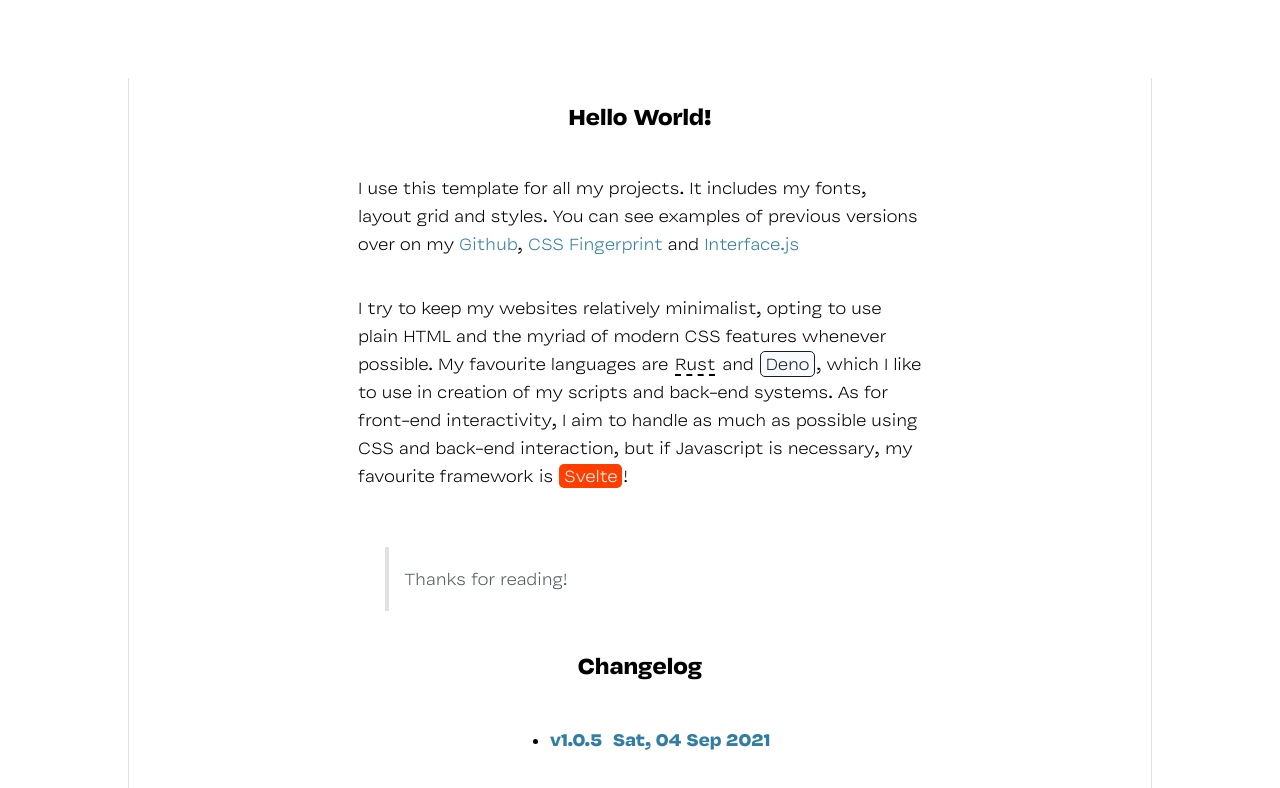
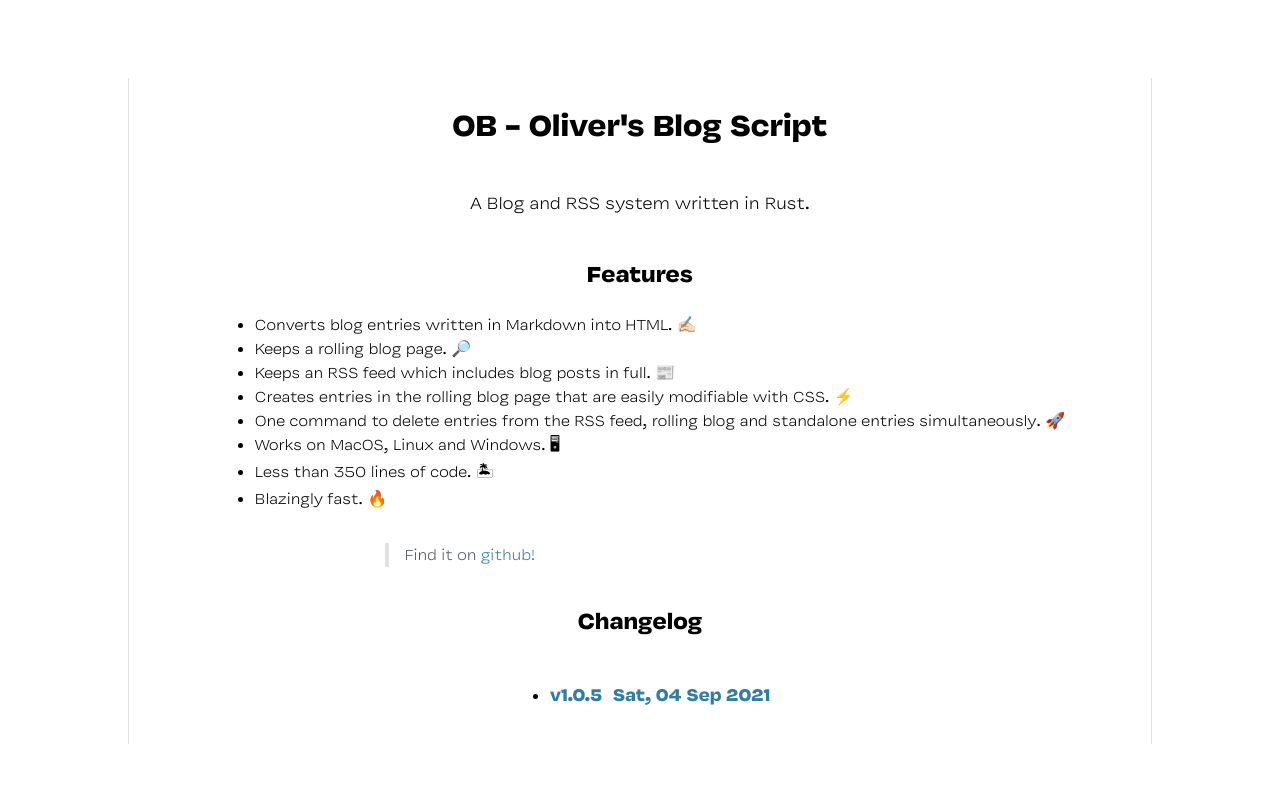
Before and after one commit to OliverBrotchie/ob, a plain HTML site: page docs/index.html in a window 1280 px wide. Shown: the part 272-1060 px from the top of the page. Drawn offline with Linux system fonts and the light colour scheme.

Commit message:
Update index.html

```diff
--- a/docs/index.html
+++ b/docs/index.html
@@ -31,13 +31,21 @@
 		<main>
 			<div class="container">
 				<div class="center">
-					<h2>Hello World!</h2>
-					<p>I use this template for all my projects. It includes my fonts, layout grid and styles. You can see examples of previous versions over on my <a href="https://github.com/OliverBrotchie">Github</a>, <a href="https://github.com/OliverBrotchie/css-fingerprint-study">CSS Fingerprint</a> and <a href="https://github.com/OliverBrotchie/interface.js">Interface.js</a></p>
-					<p>I try to keep my websites relatively minimalist, opting to use plain HTML and the myriad of modern CSS features whenever possible. My favourite languages are <a href="https://www.rust-lang.org/" class="rust-text">Rust</a> and <a href="https://deno.land/" class="deno-text">Deno</a>, which I like to use in creation of my scripts and back-end systems. As for front-end interactivity, I aim to handle as much as possible using CSS and back-end interaction, but if Javascript is necessary, my favourite framework is <a href="https://svelte.dev/" class="svelte-text">Svelte</a>!</p>
-					<br>
-					<blockquote>
-						<p>Thanks for reading!</p>
-					</blockquote>
+					<h1>OB - Oliver's Blog Script</h1>
+					<p><bold>A Blog and RSS system written in Rust.</bold></p>
+					<h2>Features</h2>
+					<ul>
+						<li>Converts blog entries written in Markdown into HTML. ✍🏻</li>
+						<li>Keeps a rolling blog page. 🔎</li>
+						<li>Keeps an RSS feed which includes blog posts in full. 📰</li>
+						<li>Creates entries in the rolling blog page that are easily modifiable with CSS. ⚡️</li>
+						<li>One command to delete entries from the RSS feed, rolling blog and standalone entries simultaneously. 🚀</li>
+						<li>Works on MacOS, Linux and Windows. 🖥</li>
+						<li>Less than 350 lines of code. 🏝</li>
+						<li>Blazingly fast. 🔥</li>
+					</ul>
+
+					<blockquote>Find it on <a>github!</a></blockquote>
 
 					<h2>Changelog</h2>
 					<ul>
```
